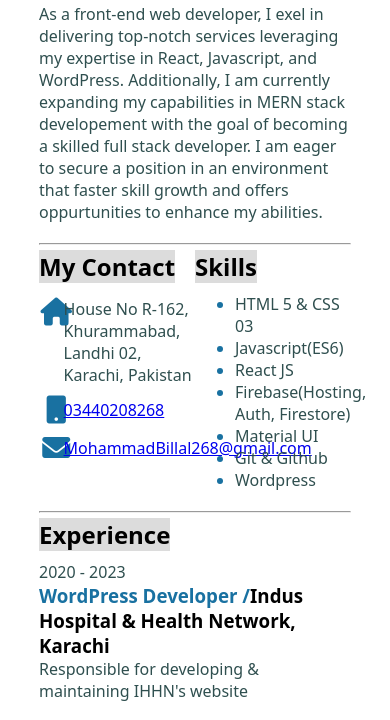
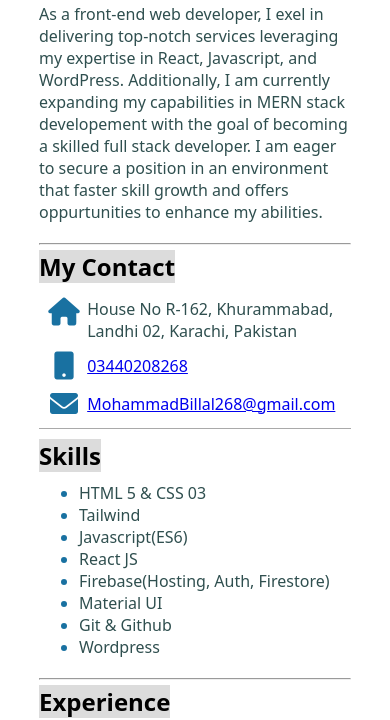
Before and after one commit to Muhammad-Bilal-code/bilal-cv, a plain HTML site: page public/index.html in a window 390 px wide. Shown: the part 124-844 px from the top of the page. Drawn offline with Linux system fonts and the light colour scheme.

Commit message:
tailwind added

```diff
--- a/public/index.html
+++ b/public/index.html
@@ -7,7 +7,8 @@
 
     <!-- <link rel="stylesheet" href="https://fonts.googleapis.com/css?family=Dancing Script|Sofia|Noto Sans KR|Permanent+Marker"> -->
     <!-- Font Family -->
-    <!-- <link rel="stylesheet" href="https://fonts.googleapis.com/css?family=Noto+Serif|Pixelify Sans|Pacifico|Shrikhand|Henny Penny&effect=fire|neon"> -->
+    <!-- <link rel="stylesheet" href="https://fonts.googleapis.com/css?family=Noto+Serif|Pixelify Sans|Pacifico|Shrikhand|Henny Penny | Noto Sans Kawi | Poppins&effect=fire|neon"> -->
+    <link href="https://fonts.googleapis.com/css2?family=Poppins:wght@200&display=swap" rel="stylesheet">
     <!-- Font Icon Font Awsome -->
     <link rel="stylesheet" href="https://cdnjs.cloudflare.com/ajax/libs/font-awesome/6.0.0-beta3/css/all.min.css">
 
@@ -55,6 +56,9 @@
             <ul>
               <li>
                 HTML 5 & CSS 03
+              </li>
+              <li>
+                Tailwind
               </li>
               <li>Javascript(ES6)</li>
               <li>React JS</li>
@@ -106,6 +110,7 @@
             Completed intermediate in Pre-Engineering.
           </p>
         </div>
+        <br>
         <div class="inner-sec">
           <span>2018</span>
           <h3><span>Graduation /</span>Sir Syed University of Engineering and Technology, Karachi</h3>
@@ -129,7 +134,6 @@
         </div>
         <br />
       </div> -->
-      <p>Lorem ipsum dolor sit amet consectetur adipisicing elit. Nesciunt autem distinctio animi vitae ex dolor repellendus sapiente cupiditate ut similique. Tempore, deleniti incidunt enim a dolorum suscipit sed harum voluptatibus.</p>
     </div>
   </body>
 </html>
--- a/public/style.css
+++ b/public/style.css
@@ -86,4 +86,24 @@ span.icon {
 }
 .con-item {
     display: flex;
+    gap: 5px;
 }
+
+
+@media only screen and (max-width:767px){
+    .sec.contact-skills {
+        flex-direction: column;
+        gap: 10px;
+    }
+    .inerr-sec11, .inerr-sec1 {
+        width: 100%;
+    }
+    .con-item {
+        display: flex;
+        gap: 8px;
+    }
+    .inerr-sec11 {
+        border-bottom: 1px solid darkgray;
+        padding-bottom: 10px;
+    }
+}
```
